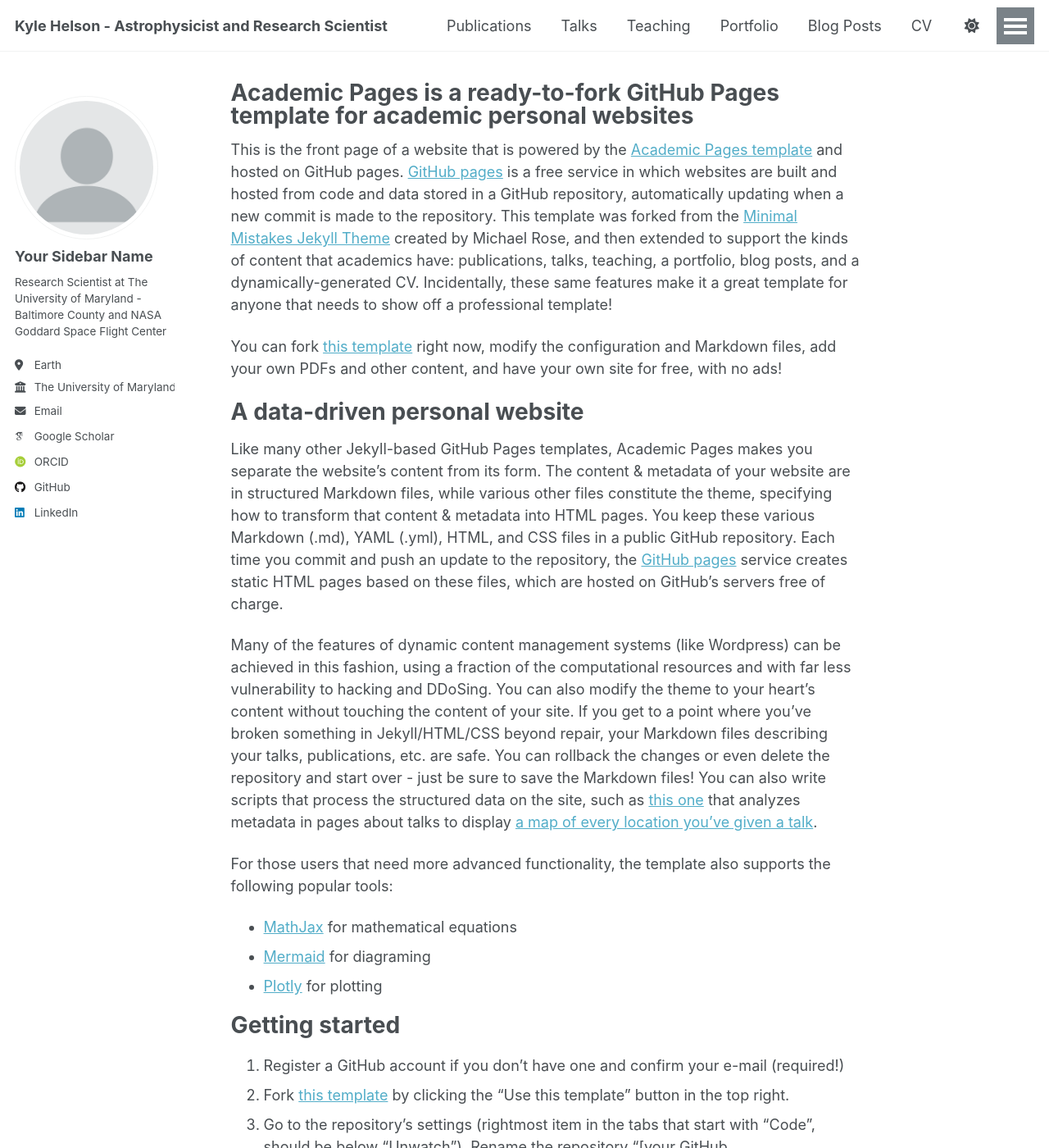
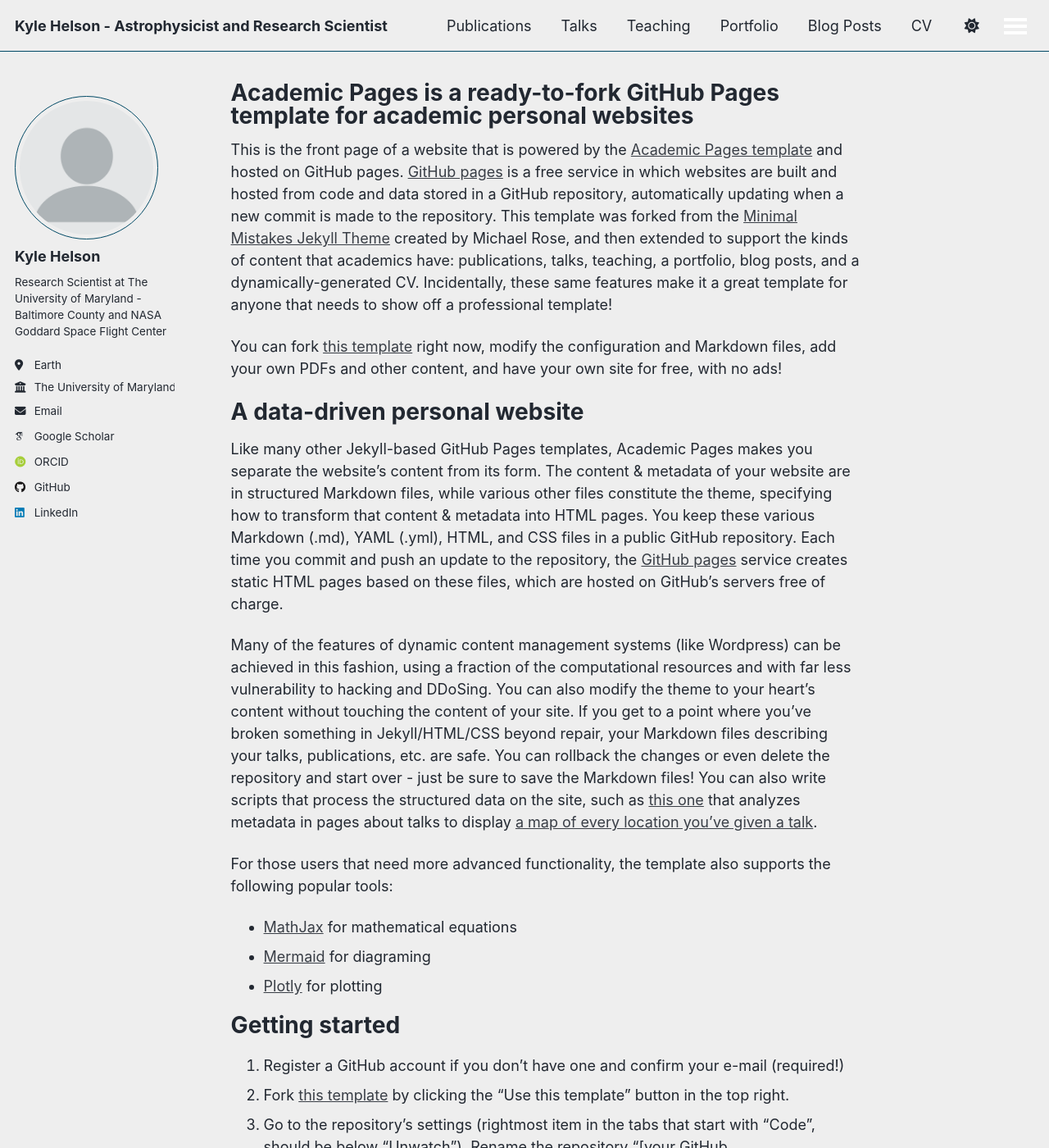
Before and after one commit to kylehelson/kylehelson.github.io, a Jekyll site: the page built from _pages/about.md, in a window 1280 px wide and 1400 px high. Shown: the whole window at 82% size. Built offline with Jekyll 4.4.1, drawn with Linux system fonts in a browser that asks for light colours; some web fonts are replaced; a script that is not in the unit is left out; part of the change alters nothing that is shown.

Commit message:
Update _config.yml

```diff
--- a/_config.yml
+++ b/_config.yml
@@ -8,7 +8,7 @@
 
 # Basic Site Settings
 locale                   : "en-US"
-site_theme               : "default" # Currently available options are "default", "air"
+site_theme               : "air" # Currently available options are "default", "air"
 title                    : "Kyle Helson - Astrophysicist and Research Scientist"
 title_separator          : "-"
 name                     : &name "Kyle Helson"
@@ -24,13 +24,13 @@ repository               : "academicpages/academicpages.github.io"
 author:
   # Biographic information
   avatar           : "profile.png"
-  name             : "Your Sidebar Name"
+  name             : "Kyle Helson"
   pronouns         : # example: "she/her"
   bio              : "Research Scientist at The University of Maryland - Baltimore County and NASA Goddard Space Flight Center"
   location         : "Earth"
   employer         : "The University of Maryland - Baltimore County (UMBC)"
   uri              : # URL
-  email            : "none@example.org"
+  email            : "khelson@umbc.edu"
 
   # Academic websites
   academia         : # URL
```
